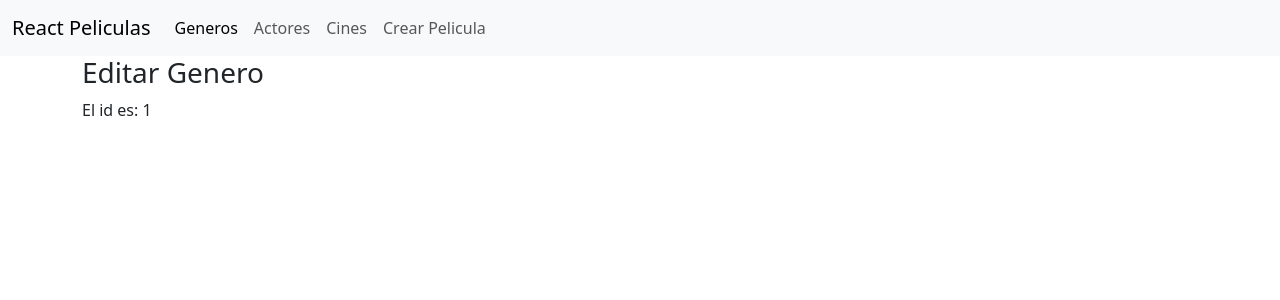
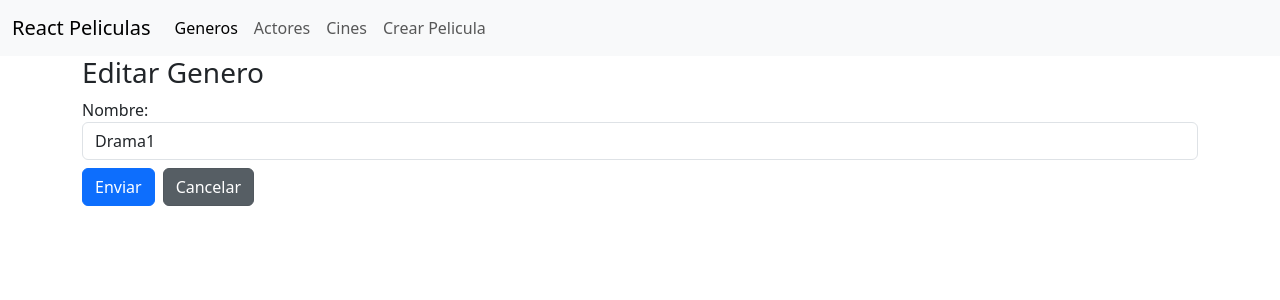
Before and after one commit to alamino2714/react-peliculas, a React (Vite) app: page /generos/editar/1 in a window 1280 px wide. Shown: the top 300 px of the page. Built offline with nearby package versions, Linux system fonts and the light colour scheme.

Commit message:
Actualizo componente de Editar Generos y creo un Formulario de Genero

```diff
--- a/src/features/generos/componentes/CrearGeneros.tsx
+++ b/src/features/generos/componentes/CrearGeneros.tsx
@@ -1,20 +1,12 @@
-import { NavLink } from "react-router";
-import Boton from "../../../componentes/Boton";
-import { useForm, type SubmitHandler } from "react-hook-form";
-import * as yup from "yup";
-import { yupResolver } from "@hookform/resolvers/yup";
-import { primeraLetraMayuscula } from "../../../validaciones/Validaciones";
+
+import { type SubmitHandler } from "react-hook-form";
+import type GeneroCreacion from "./modelos/GeneroCreacion.models";
+import FormularioGenero from "./FormularioGenero";
+
+
 export default function CrearGenero() {
-
-    const {
-        register,
-        handleSubmit,
-        formState: { errors ,isValid, isSubmitting}
-    } = useForm<FormType>({
-             resolver: yupResolver(reglasDeValidacion) ,
-             mode:'onChange'
-        });
-    const onSubmit: SubmitHandler<FormType> = async (data) => {
+    const onSubmit: SubmitHandler<GeneroCreacion> = async (data) => {
+           console.log('Creando el genero');
         await new Promise(resolve => setTimeout(resolve,2000));
         console.log(data);
     };
@@ -22,26 +14,7 @@
     return (
         <>
             <h3>Crear Genero</h3>
-            <form onSubmit={handleSubmit(onSubmit)}>
-                <div className="form-group">
-                    <label htmlFor="nombre">Nombre:</label>
-                    <input autoComplete="off" className="form-control" {...register('nombre')} />
-                          {errors.nombre && <p className="error">{errors.nombre.message}</p>}
-                </div>
-
-                <div className="mt-2">
-                    <Boton type="submit" disabled={!isValid || isSubmitting}>{isSubmitting?'Enviando...':'Enviar'}</Boton>
-                    <NavLink to="/generos" className="btn btn-secondary ms-2">Cancelar</NavLink>
-                </div>
-            </form>
+            <FormularioGenero onSubmit={onSubmit}/>
         </>
     )
 }
-
-interface FormType {
-    nombre: string;
-}
-
-const reglasDeValidacion = yup.object({
-    nombre: yup.string().required('El nombre es requerido').test(primeraLetraMayuscula())
-});
--- a/src/features/generos/componentes/EditarGenero.tsx
+++ b/src/features/generos/componentes/EditarGenero.tsx
@@ -1,11 +1,34 @@
+import { useEffect, useState } from "react";
 import { useParams } from "react-router";
+import type GeneroCreacion from "./modelos/GeneroCreacion.models";
+import FormularioGenero from "./FormularioGenero";
+import type { SubmitHandler } from "react-hook-form";
+import Cargando from "../../../componentes/Cargando";
 
-export default function EditarGenero(){
+export default function EditarGenero() {
     const { id } = useParams();
+    const [modeloGenero, setModeloGenero] = useState<GeneroCreacion | undefined>(undefined)
+
+    useEffect(
+        () => {
+            const timerId = setTimeout(() => {
+                setModeloGenero({ nombre: 'Drama' + id })
+            }, 1000);
+
+            return () => clearTimeout(timerId);
+        }, [id])
+
+    const onSubmit: SubmitHandler<GeneroCreacion> = async (data) => {
+        console.log('Editando el genero');
+        await new Promise(resolve => setTimeout(resolve, 2000));
+        console.log(data);
+    };
+
+
     return (
         <>
-        <h3>Editar Genero</h3>
-        <p> El id es: {id}</p>
+            <h3>Editar Genero</h3>
+            {modeloGenero ?<FormularioGenero modelo={modeloGenero} onSubmit={onSubmit} /> : <Cargando/>}
         </>
     )
 
--- /dev/null
+++ b/src/features/generos/componentes/FormularioGenero.tsx
@@ -0,0 +1,43 @@
+import { useForm, type SubmitHandler } from "react-hook-form";
+import type GeneroCreacion from "./modelos/GeneroCreacion.models";
+import * as yup from "yup";
+import { yupResolver } from "@hookform/resolvers/yup";
+import Boton from "../../../componentes/Boton";
+import { NavLink } from "react-router";
+import { primeraLetraMayuscula } from "../../../validaciones/Validaciones";
+
+
+export default function FormularioGenero(props: FormularioGeneroProps) {
+    const { register,
+        handleSubmit,
+        formState: { errors, isValid, isSubmitting }
+    } = useForm<GeneroCreacion>({ resolver: yupResolver(reglasDeValidacion), mode: 'onChange', defaultValues: props.modelo ?? { nombre: '' } });
+
+
+    return (
+        <>
+            <form onSubmit={handleSubmit(props.onSubmit)}>
+                <div className="form-group">
+                    <label htmlFor="nombre">Nombre:</label>
+                    <input autoComplete="off" className="form-control" {...register('nombre')} />
+                    {errors.nombre && <p className="error">{errors.nombre.message}</p>}
+                </div>
+
+                <div className="mt-2">
+                    <Boton type="submit" disabled={!isValid || isSubmitting}>{isSubmitting ? 'Enviando...' : 'Enviar'}</Boton>
+                    <NavLink to="/generos" className="btn btn-secondary ms-2">Cancelar</NavLink>
+                </div>
+            </form>
+        </>
+    )
+
+}
+
+interface FormularioGeneroProps {
+    modelo?: GeneroCreacion;
+    onSubmit: SubmitHandler<GeneroCreacion>
+}
+
+const reglasDeValidacion = yup.object({
+    nombre: yup.string().required('El nombre es requerido').test(primeraLetraMayuscula())
+});
--- /dev/null
+++ b/src/features/generos/componentes/modelos/GeneroCreacion.models.ts
@@ -0,0 +1,3 @@
+export default interface GeneroCreacion{
+    nombre: string
+}
```
